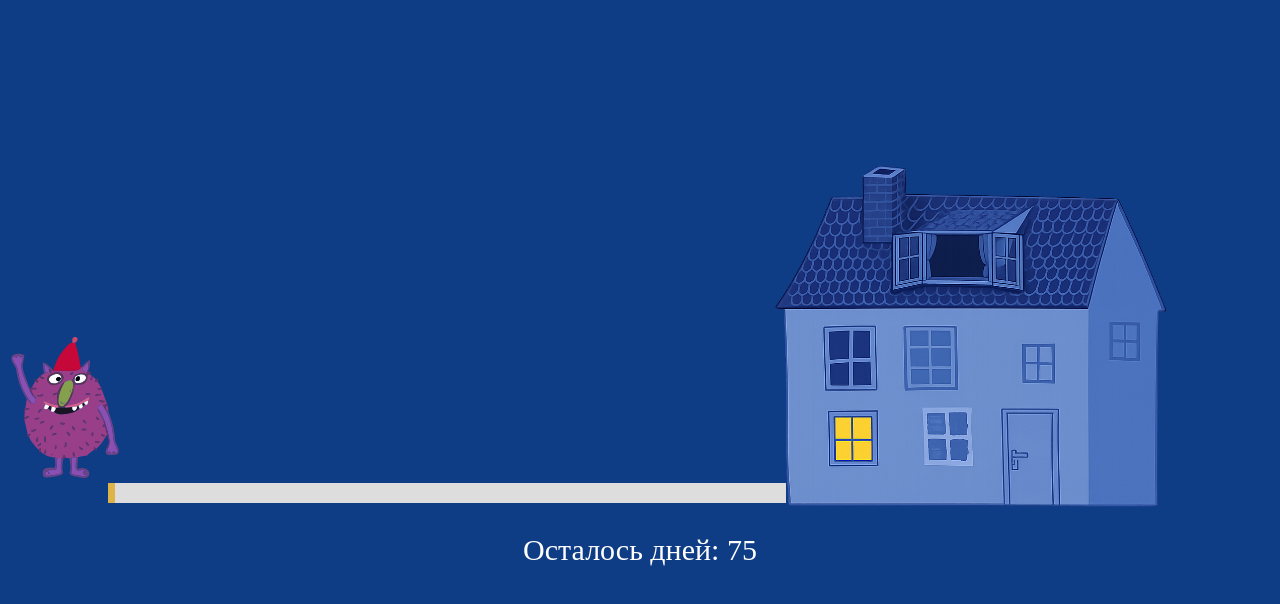
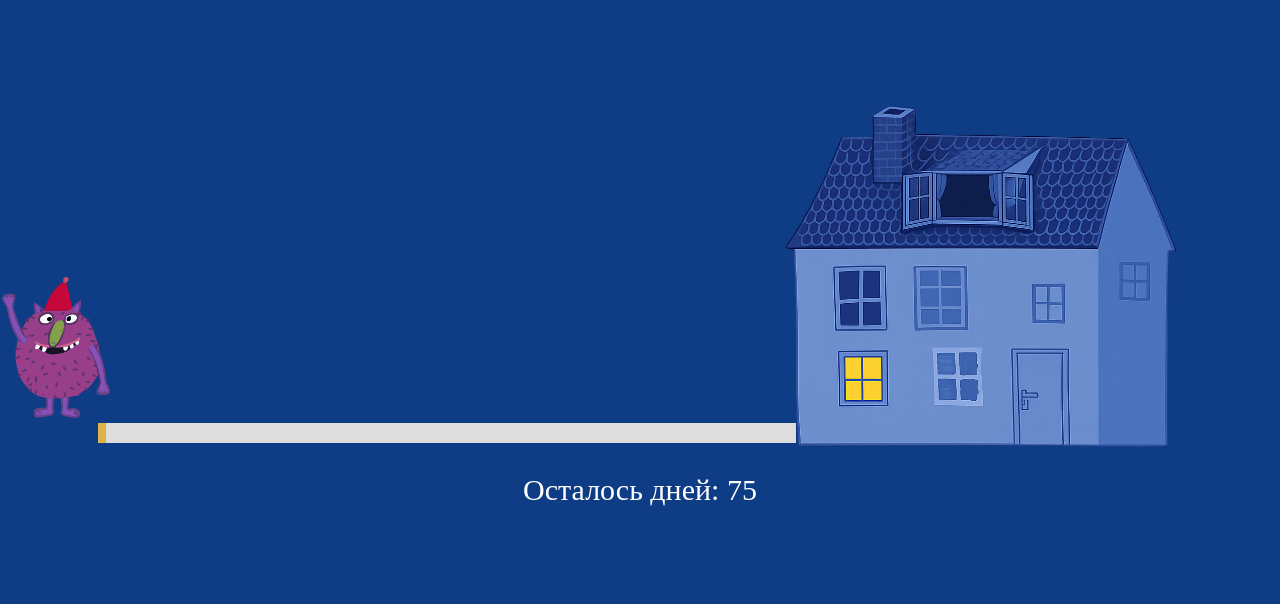
Before and after one commit to ElenaMazyrina/msk-time-left, an Angular app: page / in a window 1280 px wide. Shown: the top 604 px of the page. Built offline with nearby package versions, Linux system fonts and the light colour scheme; a web font is replaced by a local one.

Commit message:
add some resizing styles

```diff
--- a/src/app/progress-bar/progress-bar.css
+++ b/src/app/progress-bar/progress-bar.css
@@ -61,3 +61,9 @@
     font-size: 30px;
   }
 }
+
+@media (min-width: 480px) {
+  .progress-wrapper {
+    margin: 90px 90px 30px 90px;
+  }
+}
```
